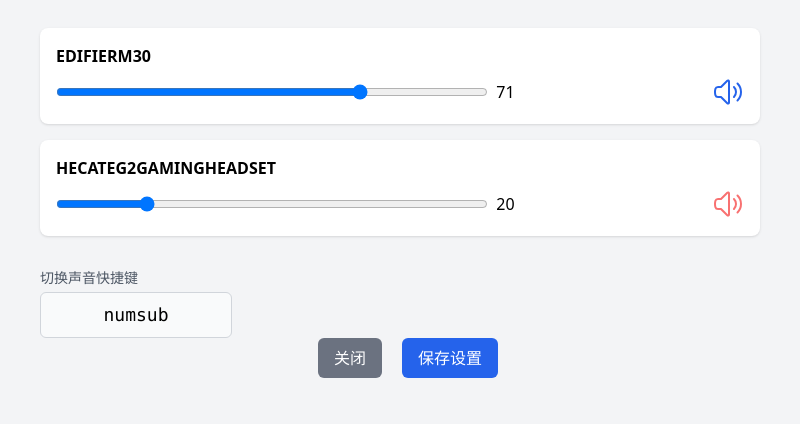
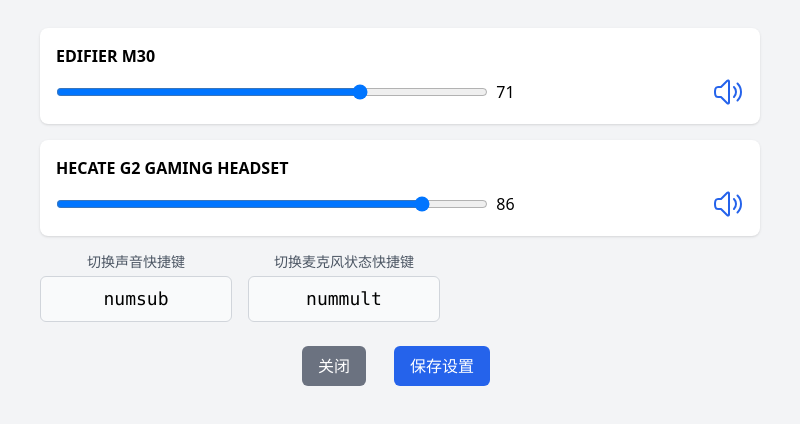
Before and after one commit to CatchLF/toggleAudioDevices, an Electron app: page src/Setting.html in a window 800 px wide. Both pictures are taken after a click on the button "保存设置". Shown: the part 64-488 px from the top of the page. Drawn offline with Linux system fonts and the light colour scheme; no server answers.

Commit message:
添加切换麦克风状态快捷键

```diff
--- a/config.json
+++ b/config.json
@@ -1 +1 @@
-{"shortcut":{"Playback":"numsub"},"DisabledPlaybackList":["{0.0.0.00000000}.{b02660dc-c694-4477-bda8-a08cb69dd4e4}"],"defaultVolume":"71","PlaybackVolumeList":[{"ID":"{0.0.0.00000000}.{43180d23-3c49-4738-a104-fdb7ad24bdfa}","volume":"71"},{"ID":"{0.0.0.00000000}.{b02660dc-c694-4477-bda8-a08cb69dd4e4}","volume":"20"}],"PlaybackList":[{"Index":"1","Default":"True","DefaultCommunication":"True","Type":"Playback","Name":"������(EDIFIERM30)","ID":"{0.0.0.00000000}.{43180d23-3c49-4738-a104-fdb7ad24bdfa}","Device":"CoreAudioApi.MMDevice"},{"Index":"2","Default":"False","DefaultCommunication":"False","Type":"Playback","Name":"������(HECATEG2GAMINGHEADSET)","ID":"{0.0.0.00000000}.{b02660dc-c694-4477-bda8-a08cb69dd4e4}","Device":"CoreAudioApi.MMDevice"}],"RecordingList":[{"Index":"3","Default":"True","DefaultCommunication":"False","Type":"Recording","Name":"��˷�(HECATEG2GAMINGHEADSET)","ID":"{0.0.1.00000000}.{ab376d51-4a2e-4105-8019-bc8f921f2bba}","Device":"CoreAudioApi.MMDevice"},{"Index":"4","Default":"False","DefaultCommunication":"True","Type":"Recording","Name":"��˷�(EDIFIERM30)","ID":"{0.0.1.00000000}.{b13520cb-461b-40df-85da-49700c2bfb9b}","Device":"CoreAudioApi.MMDevice"}]}
+{"shortcut":{"Playback":"numsub","ToggleMic":"nummult"},"DisabledPlaybackList":[],"defaultVolume":"86","PlaybackVolumeList":[{"ID":"{0.0.0.00000000}.{43180d23-3c49-4738-a104-fdb7ad24bdfa}","volume":"71"},{"ID":"{0.0.0.00000000}.{b02660dc-c694-4477-bda8-a08cb69dd4e4}","volume":"86"}],"PlaybackList":[{"Index":"1","Default":"True","DefaultCommunication":"True","Type":"Playback","Name":"������ (EDIFIER M30)","ID":"{0.0.0.00000000}.{43180d23-3c49-4738-a104-fdb7ad24bdfa}","Device":"CoreAudioApi.MMDevice"},{"Index":"2","Default":"False","DefaultCommunication":"False","Type":"Playback","Name":"������ (HECATE G2 GAMING HEADSET)","ID":"{0.0.0.00000000}.{b02660dc-c694-4477-bda8-a08cb69dd4e4}","Device":"CoreAudioApi.MMDevice"}],"RecordingList":[{"Index":"3","Default":"True","DefaultCommunication":"False","Type":"Recording","Name":"��˷�(HECATEG2GAMINGHEADSET)","ID":"{0.0.1.00000000}.{ab376d51-4a2e-4105-8019-bc8f921f2bba}","Device":"CoreAudioApi.MMDevice"},{"Index":"4","Default":"False","DefaultCommunication":"True","Type":"Recording","Name":"��˷�(EDIFIERM30)","ID":"{0.0.1.00000000}.{b13520cb-461b-40df-85da-49700c2bfb9b}","Device":"CoreAudioApi.MMDevice"}]}
--- a/src/Setting.html
+++ b/src/Setting.html
@@ -16,12 +16,12 @@
         <!-- 设备列表将由JavaScript动态生成 -->
       </div>
 
-      <div class="mt-8 text-center space-x-4">
-        <div class="flex flex-col items-start">
-          <!-- 改为 items-start 以便左对齐标签 -->
+      <div class="mt-4 text-center space-x-4">
+        <div class="flex space-x-4">
+          <div>
             <label
               for="shortcutInput"
-            class="mb-1 text-sm font-medium text-gray-600"
+              class="mb-1 text-sm font-medium text-gray-600 block"
               >切换声音快捷键</label
             >
             <input
@@ -32,18 +32,34 @@
             />
           </div>
 
+          <div>
+            <label
+              for="toggleMicShortcutInput"
+              class="mb-1 text-sm font-medium text-gray-600 block"
+              >切换麦克风状态快捷键</label
+            >
+            <input
+              id="toggleMicShortcutInput"
+              type="text"
+              placeholder="设置快捷键"
+              class="p-2 border border-gray-300 rounded-md focus:outline-none focus:ring-2 focus:ring-blue-500 bg-gray-50 text-center font-mono text-lg w-48 cursor-pointer"
+            />
+          </div>
+        </div>
+        <div class="mt-6">
           <button
             id="closeBtn"
-          class="bg-gray-500 text-white px-4 py-2 rounded-md hover:bg-gray-600 transition duration-300"
+            class="bg-gray-500 text-white px-4 py-2 rounded-md hover:bg-gray-600 transition duration-300 mr-6"
           >
             关闭
           </button>
           <button
             id="saveBtn"
-          class="bg-blue-600 text-white px-4 py-2 rounded-md hover:bg-blue-700 transition duration-300"
+            class="bg-blue-600 text-white px-4 py-2 rounded-md hover:bg-blue-700 transition duration-300 mr-6"
           >
             保存设置
           </button>
+        </div>
       </div>
     </div>
     <script src="./script/setting.js"></script>
--- a/src/script/setting.js
+++ b/src/script/setting.js
@@ -4,14 +4,14 @@
 const saveBtn = document.querySelector("#saveBtn");
 const closeBtn = document.querySelector("#closeBtn");
 const playbackListContent = document.querySelector("#deviceList");
+const toggleMicShortcutInput = document.querySelector(
+  "#toggleMicShortcutInput"
+);
 
 // 保存设置
 const handleSave = () => {
   const shortcutValue = input.value.trim();
-  if (shortcutValue.length === 0) {
-    alert("快捷键不能为空");
-    return;
-  }
+  const toggleMicShortcutValue = toggleMicShortcutInput.value.trim();
 
   const DisabledPlaybackList = Array.from(
     document.querySelectorAll(".device-toggle:not(:checked)")
@@ -23,12 +23,18 @@
   console.log({
     DisabledPlaybackList,
     PlaybackVolumeList,
-    shortcut: { Playback: shortcutValue },
+    shortcut: {
+      Playback: shortcutValue,
+      ToggleMic: toggleMicShortcutValue,
+    },
   });
   window.electronAPI.save({
     DisabledPlaybackList,
     PlaybackVolumeList,
-    shortcut: { Playback: shortcutValue },
+    shortcut: {
+      Playback: shortcutValue,
+      ToggleMic: toggleMicShortcutValue,
+    },
   });
 };
 
@@ -44,7 +50,7 @@
   const { value } = el;
   const playId = el.getAttribute("data-id");
   // 更新显示的音量值
-  const volumeDisplay = el.parentElement.querySelector('.volume-display');
+  const volumeDisplay = el.parentElement.querySelector(".volume-display");
   if (volumeDisplay) {
     volumeDisplay.textContent = `${value}`;
   }
@@ -56,7 +62,7 @@
   try {
     const config = await fetch("../config.json").then((res) => res.json());
     const {
-      shortcut = { Playback: "numsub" },
+      shortcut = { Playback: "numsub", ToggleMic: "nummult" },
       DisabledPlaybackList = [],
       PlaybackList = [],
       PlaybackVolumeList = [],
@@ -64,6 +70,7 @@
     } = config;
 
     input.value = shortcut.Playback;
+    toggleMicShortcutInput.value = shortcut.ToggleMic;
 
     PlaybackList.forEach((playback) => {
       const { ID, Name } = playback;
@@ -116,6 +123,7 @@
 input.addEventListener("keydown", handleKeyDown);
 saveBtn.addEventListener("click", handleSave);
 closeBtn.addEventListener("click", () => window.electronAPI.hideWindow());
+toggleMicShortcutInput.addEventListener("keydown", handleKeyDown);
 
 // 初始化
 initializeSettings();
```
Also changed, not shown: src/index.js (+18 -7 lines). Lines whose indentation alone changed are shown as unchanged.
